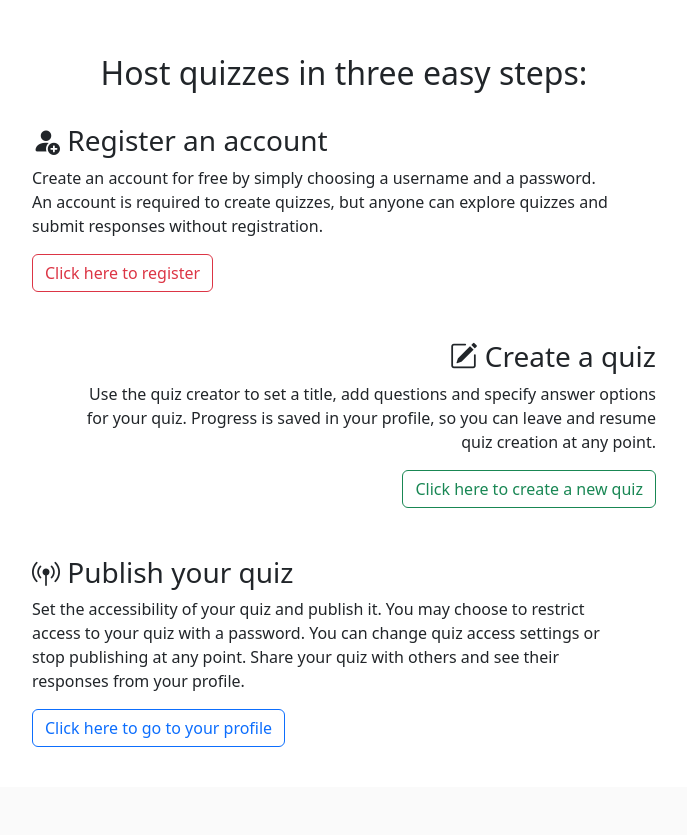
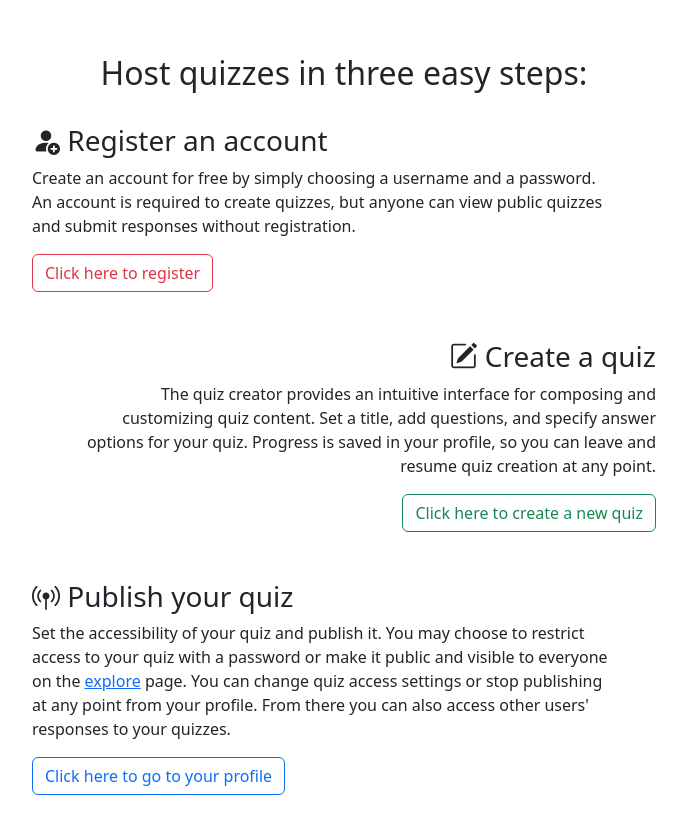
Before and after one commit to borisust/DjangoQuizApp, a Django app: page / in a window 1280 px wide. Shown: the part 170-1005 px from the top of the page, without its empty margins (296-983 px from the left). Before the commit the page ends 917 px from the top, so only its background shows below. Run offline with Django 5.2, Linux system fonts and the light colour scheme.

Commit message:
presentation version

```diff
--- a/mainapp/static/creator.js
+++ b/mainapp/static/creator.js
@@ -128,6 +128,7 @@ function submitQuestion(event){
                     el.classList.add('bg-info');
                     setTimeout(()=>{el.classList.remove('bg-info');},2000)
                 }else{
+                    $('#no_questions').remove();
                     document.getElementById('questions').innerHTML += response.data;
                     new bootstrap.Collapse(document.getElementById(`question_${response.id}`));
                 }
--- a/mainapp/static/profile.js
+++ b/mainapp/static/profile.js
@@ -5,7 +5,7 @@ function deleteQuiz(id){
     const modal = new bootstrap.Modal(document.getElementById('modal_confirm_delete'));
     $('#btn_confirm_delete')[0].onclick = ()=>{
         $.ajax({
-            url: `/quizzes/${id}/delete`,
+            url: `/quizzes/${id}/deletett`,
             type: 'POST',
             data: {
                 'csrfmiddlewaretoken': csrf
--- a/mainapp/templates/home.html
+++ b/mainapp/templates/home.html
@@ -1,7 +1,7 @@
 {% extends 'layout.html' %}
 
 {% block title %}
-    User registration
+    Home
 {% endblock %}
 
 {% block content %}
@@ -11,17 +11,17 @@
         <h2 class="text-center mb-2">Host quizzes in three easy steps:</h2>
         <div class="py-4 pe-5">
             <h3><i class="bi bi-person-fill-add"></i> Register an account</h3>
-            <p>Create an account for free by simply choosing a username and a password. An account is required to create quizzes, but anyone can explore quizzes and submit responses without registration.</p>
+            <p>Create an account for free by simply choosing a username and a password. An account is required to create quizzes, but anyone can view public quizzes and submit responses without registration.</p>
             <a href="{% url 'registration' %}" class="btn btn-outline-danger">Click here to register</a>
         </div>
         <div class="text-end py-4 ps-5">
             <h3><i class="bi bi-pencil-square"></i> Create a quiz</h3>
-            <p>Use the quiz creator to set a title, add questions and specify answer options for your quiz. Progress is saved in your profile, so you can leave and resume quiz creation at any point.</p>
+            <p>The quiz creator provides an intuitive interface for composing and customizing quiz content. Set a title, add questions, and specify answer options for your quiz. Progress is saved in your profile, so you can leave and resume quiz creation at any point.</p>
             <a href="{% url 'createQuiz' %}" class="btn btn-outline-success">Click here to create a new quiz</a>
         </div>
         <div class="py-4 pe-5">
             <h3><i class="bi bi-broadcast-pin"></i> Publish your quiz</h3>
-            <p>Set the accessibility of your quiz and publish it. You may choose to restrict access to your quiz with a password. You can change quiz access settings or stop publishing at any point. Share your quiz with others and see their responses from your profile.</p>
+            <p>Set the accessibility of your quiz and publish it. You may choose to restrict access to your quiz with a password or make it public and visible to everyone on the <a href="{% url 'quizzes' %}">explore</a> page. You can change quiz access settings or stop publishing at any point from your profile. From there you can also access other users' responses to your quizzes.</p>
             <a href="{% url 'userProfile' %}" class="btn btn-outline-primary">Click here to go to your profile</a>
         </div>
     </div>
--- a/mainapp/templates/quizzes/manage.html
+++ b/mainapp/templates/quizzes/manage.html
@@ -26,8 +26,8 @@
             <h4>Stop publishing</h4>
             <p class="text-danger">
                 If you stop publishing this quiz all responses will be permanently lost.
-                The quiz will appear as unpublished in your profile.
-                You will be able to edit and publish it again.
+                The quiz will appear as unpublished in your profile, and you will be able to edit and publish it again.
+                If you want to keep the current responses while preventing new ones from being submitted, set access to private instead.
             </p>
             <a href="{% url 'unpublishQuiz' liveID=liveQuiz.id %}" class="btn btn-danger">Stop publishing</a>
         </div>
--- a/mainapp/views.py
+++ b/mainapp/views.py
@@ -59,7 +59,7 @@ def editQuiz(request, quizID):
     except Quiz.DoesNotExist:
         raise Http404
     if request.user != quiz.author:
-        return redirect('home')
+        return HttpResponseForbidden(request)
     if quiz.live:
         return redirect('userProfile')
     if request.method == 'POST' and request.headers.get('x-requested-with') == 'XMLHttpRequest':
```
Also changed, not shown: mainapp/templates/quizzes/_question_card.html (+8 -7 lines).
